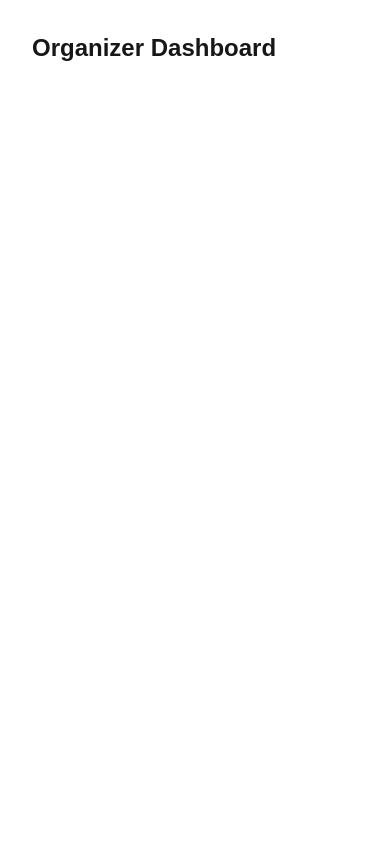
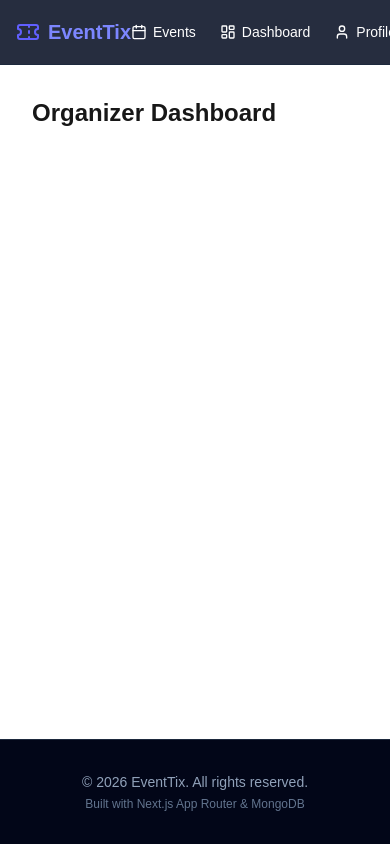
Before and after one commit to Achira2001/event-ticketing-app, a Next.js app: page /dashboard in a window 390 px wide. Built offline with nearby package versions, Linux system fonts and the light colour scheme.

Commit message:
Feat: Added responsive Navbar, Footer, and RootLayout structure

```diff
--- a/package.json
+++ b/package.json
@@ -3,7 +3,7 @@
   "version": "0.1.0",
   "private": true,
   "scripts": {
-    "dev": "next dev --webpack",
+    "dev": "next dev",
     "build": "next build",
     "start": "next start",
     "lint": "next lint"
--- a/src/app/layout.tsx
+++ b/src/app/layout.tsx
@@ -1,20 +1,17 @@
 import type { Metadata } from "next";
-import { Geist, Geist_Mono } from "next/font/google";
+import { Geist } from "next/font/google";
 import "./globals.css";
+import Navbar from "@/components/Navbar";
+import Footer from "@/components/Footer";
 
 const geistSans = Geist({
   variable: "--font-geist-sans",
   subsets: ["latin"],
 });
 
-const geistMono = Geist_Mono({
-  variable: "--font-geist-mono",
-  subsets: ["latin"],
-});
-
 export const metadata: Metadata = {
-  title: "Create Next App",
-  description: "Generated by create next app",
+  title: "EventTix - Ticket Booking Platform",
+  description: "Book tickets for your favorite events seamlessly",
 };
 
 export default function RootLayout({
@@ -23,11 +20,12 @@ export default function RootLayout({
   children: React.ReactNode;
 }>) {
   return (
-    <html
-      lang="en"
-      className={`${geistSans.variable} ${geistMono.variable} h-full antialiased`}
-    >
-      <body className="min-h-full flex flex-col">{children}</body>
+    <html lang="en">
+      <body className={`${geistSans.variable} antialiased bg-slate-900 text-slate-100 min-h-screen flex flex-col`}>
+        <Navbar />
+        <main className="flex-1">{children}</main>
+        <Footer />
+      </body>
     </html>
   );
 }
--- /dev/null
+++ b/src/components/Footer.tsx
@@ -0,0 +1,10 @@
+export default function Footer() {
+  return (
+    <footer className="bg-slate-950 border-t border-slate-800 text-slate-400 py-8 text-center text-sm">
+      <div className="max-w-7xl mx-auto px-4">
+        <p>© {new Date().getFullYear()} EventTix. All rights reserved.</p>
+        <p className="mt-1 text-xs text-slate-500">Built with Next.js App Router & MongoDB</p>
+      </div>
+    </footer>
+  );
+}
--- /dev/null
+++ b/src/components/Navbar.tsx
@@ -0,0 +1,36 @@
+"use client";
+
+import Link from "next/link";
+import { Ticket, Calendar, User, LayoutDashboard } from "lucide-react";
+
+export default function Navbar() {
+  return (
+    <header className="sticky top-0 z-50 bg-slate-900/90 backdrop-blur-md border-b border-slate-800 text-white">
+      <div className="max-w-7xl mx-auto px-4 sm:px-6 lg:px-8 h-16 flex items-center justify-between">
+
+        {/* Logo */}
+        <Link href="/" className="flex items-center gap-2 text-xl font-bold text-indigo-400 hover:text-indigo-300 transition">
+          <Ticket className="w-6 h-6 text-indigo-500" />
+          <span>EventTix</span>
+        </Link>
+
+        {/* Navigation Links */}
+        <nav className="flex items-center gap-6 text-sm font-medium">
+          <Link href="/events" className="flex items-center gap-1.5 hover:text-indigo-400 transition">
+            <Calendar className="w-4 h-4" />
+            Events
+          </Link>
+          <Link href="/dashboard" className="flex items-center gap-1.5 hover:text-indigo-400 transition">
+            <LayoutDashboard className="w-4 h-4" />
+            Dashboard
+          </Link>
+          <Link href="/profile" className="flex items-center gap-1.5 hover:text-indigo-400 transition">
+            <User className="w-4 h-4" />
+            Profile
+          </Link>
+        </nav>
+
+      </div>
+    </header>
+  );
+}
```
Also changed, not shown: tsconfig.json (+12 -4 lines).
